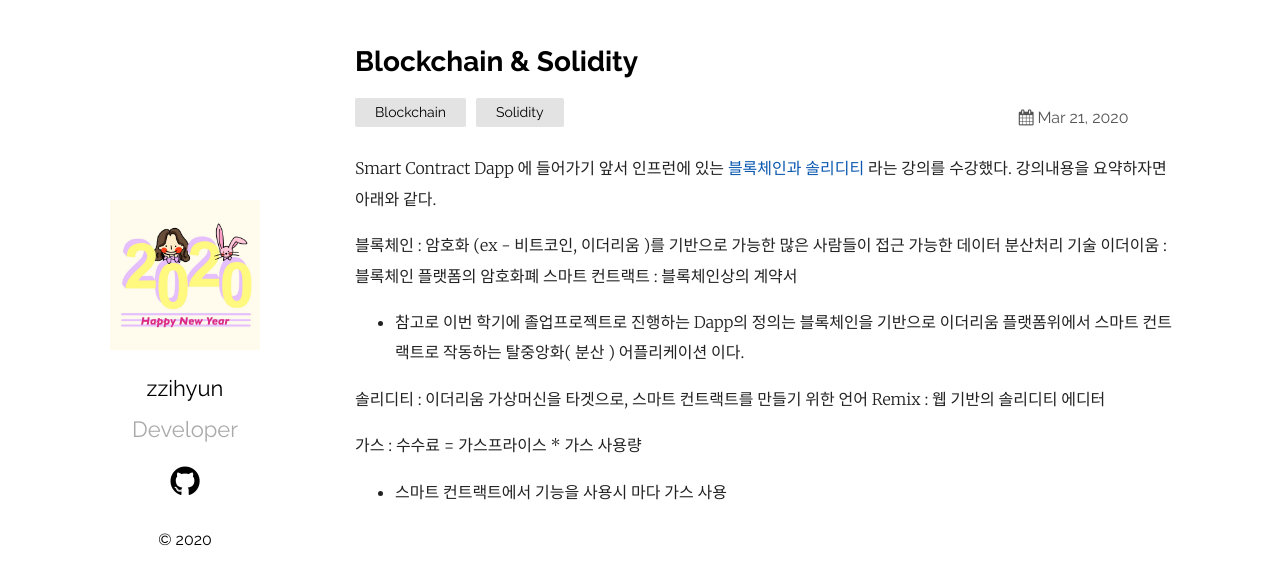
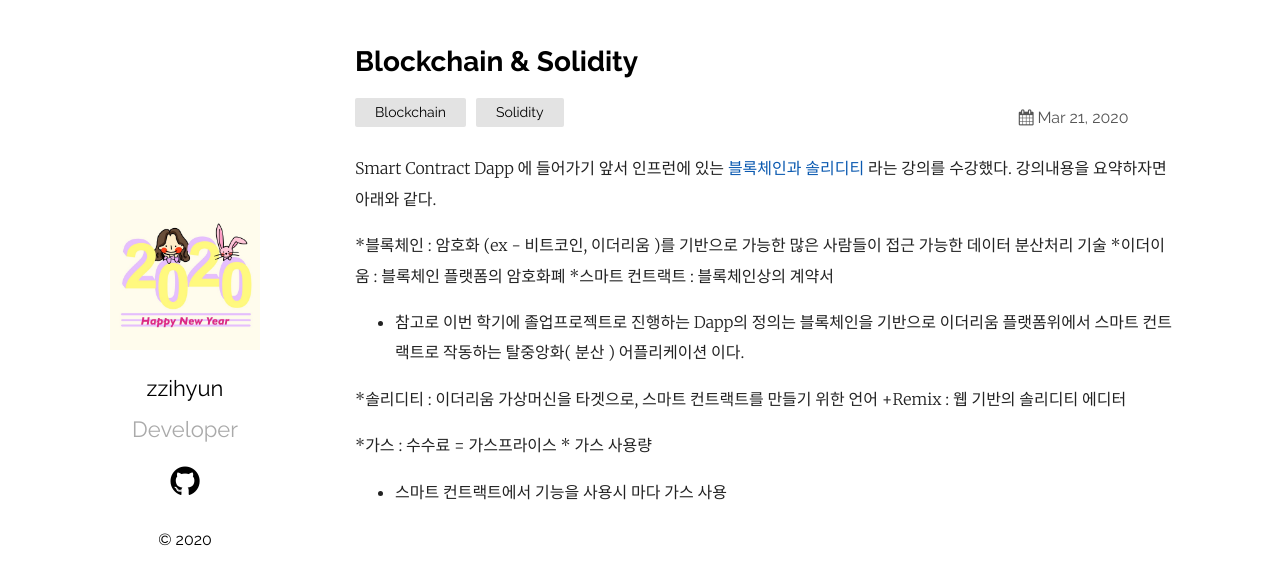
Before and after one commit to jhhhj1002/jhhhj1002.github.io, a Jekyll site: the page built from _posts/2020-03-21-Blockchain-&-Solidity.markdown, in a window 1280 px wide. Shown: the top 585 px of the page. Built offline with Jekyll 4.4.1, drawn with Linux system fonts in a browser that asks for light colours.

```diff
--- a/_posts/2020-03-21-Blockchain-&-Solidity.markdown
+++ b/_posts/2020-03-21-Blockchain-&-Solidity.markdown
@@ -8,17 +8,17 @@ categories: Blockchain Solidity
 Smart Contract Dapp 에 들어가기 앞서 인프런에 있는 [블록체인과 솔리디티] 라는 강의를 수강했다.
 강의내용을 요약하자면 아래와 같다.
 
-블록체인 : 암호화 (ex - 비트코인, 이더리움 )를 기반으로 가능한 많은 사람들이 접근 가능한 데이터 분산처리 기술
-이더이움 : 블록체인 플랫폼의 암호화폐
-스마트 컨트랙트 : 블록체인상의 계약서
+*블록체인 : 암호화 (ex - 비트코인, 이더리움 )를 기반으로 가능한 많은 사람들이 접근 가능한 데이터 분산처리 기술
+*이더이움 : 블록체인 플랫폼의 암호화폐
+*스마트 컨트랙트 : 블록체인상의 계약서
 
-+ 참고로 이번 학기에 졸업프로젝트로 진행하는 Dapp의 정의는 블록체인을 기반으로 이더리움 플랫폼위에서 스마트 컨트랙트로 작동하는 탈중앙화( 분산 ) 어플리케이션 이다.
+  + 참고로 이번 학기에 졸업프로젝트로 진행하는 Dapp의 정의는 블록체인을 기반으로 이더리움 플랫폼위에서 스마트 컨트랙트로 작동하는 탈중앙화( 분산 ) 어플리케이션 이다.
 
-솔리디티 : 이더리움 가상머신을 타겟으로, 스마트 컨트랙트를 만들기 위한 언어
-Remix : 웹 기반의 솔리디티 에디터
+*솔리디티 : 이더리움 가상머신을 타겟으로, 스마트 컨트랙트를 만들기 위한 언어
+  +Remix : 웹 기반의 솔리디티 에디터
 
-가스 : 수수료 = 가스프라이스 * 가스 사용량
-+ 스마트 컨트랙트에서 기능을 사용시 마다 가스 사용
+*가스 : 수수료 = 가스프라이스 * 가스 사용량
+  + 스마트 컨트랙트에서 기능을 사용시 마다 가스 사용
 
 
 
```
